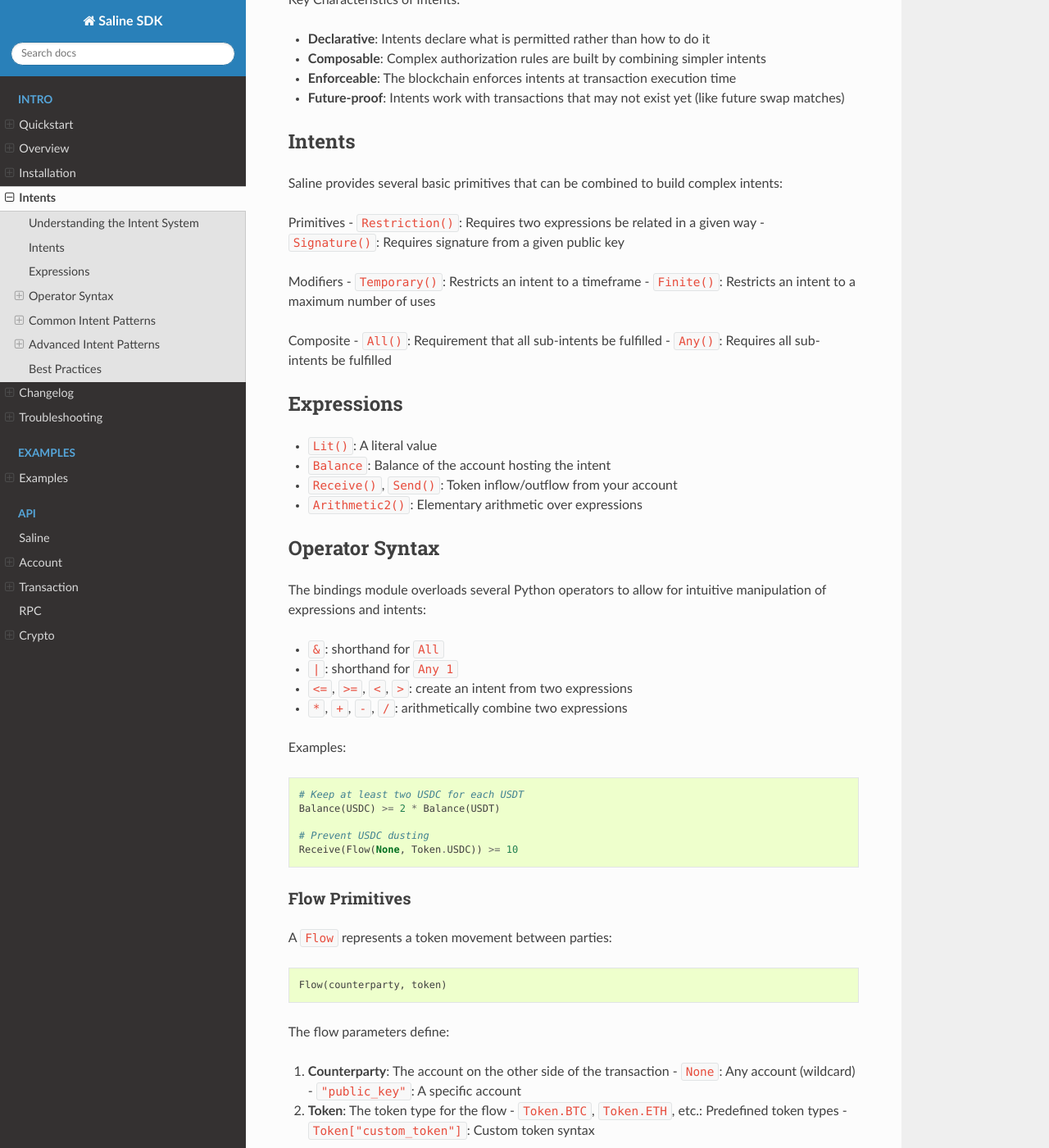
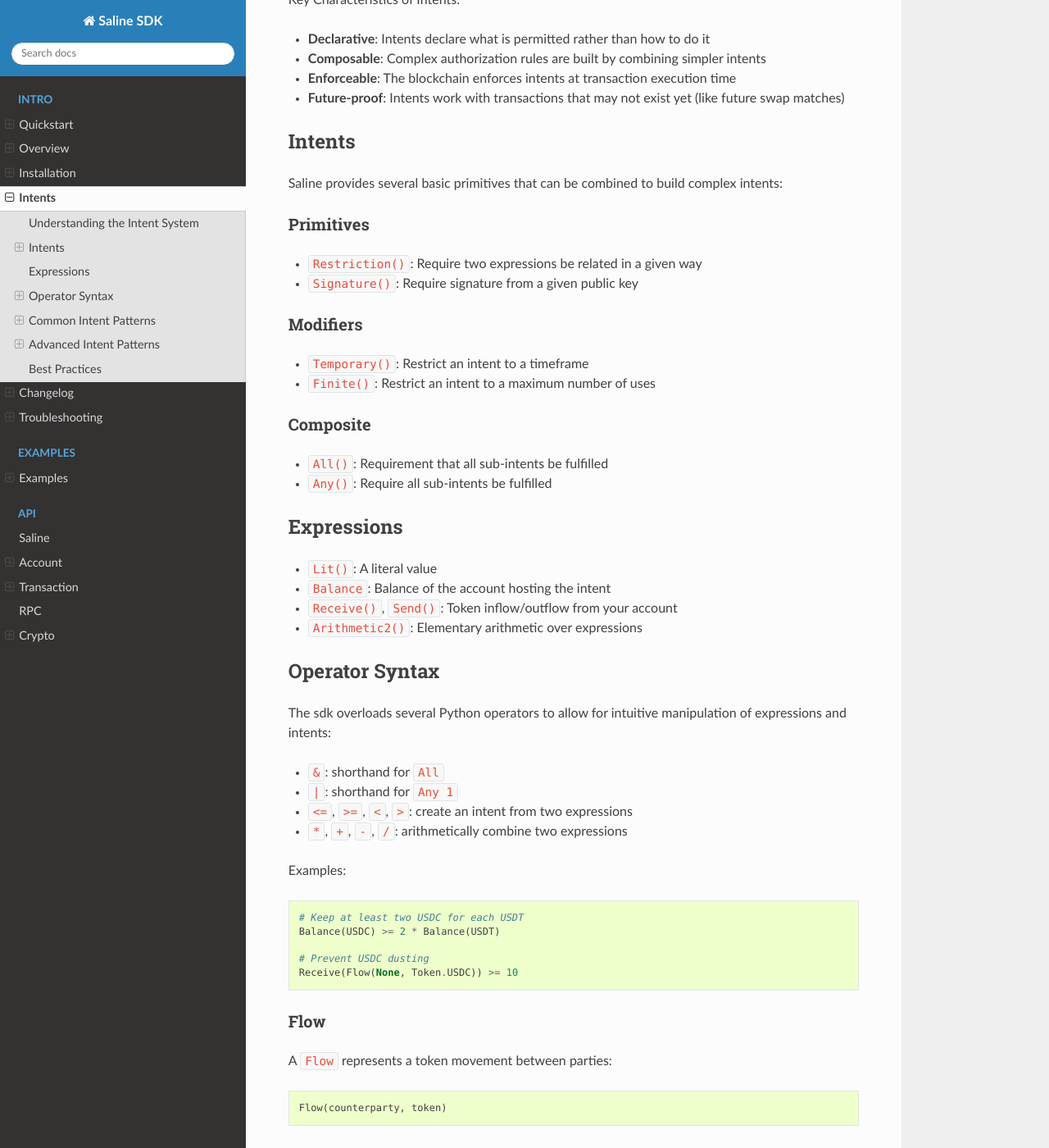
Before and after one commit to risingsealabs/saline-sdk, a Sphinx documentation site: the page built from docs/intents.rst, in a window 1280 px wide and 1400 px high, scrolled down 371 px. Shown: the whole window at 82% size. Built offline with Sphinx 7.4.7 and the Read the Docs theme 3.1.0, drawn with Linux system fonts in a browser that asks for light colours; the version number is read from the project's files by our own code; some of the changed text lies outside the part shown.

Commit message:
Minor tutorial tweaks

```diff
--- a/docs/intents.rst
+++ b/docs/intents.rst
@@ -20,16 +20,19 @@ Intents
 Saline provides several basic primitives that can be combined to build complex intents:
 
 Primitives
-- ``Restriction()``: Requires two expressions be related in a given way
-- ``Signature()``: Requires signature from a given public key
+--------------
+- ``Restriction()``: Require two expressions be related in a given way
+- ``Signature()``: Require signature from a given public key
 
 Modifiers
-- ``Temporary()``: Restricts an intent to a timeframe
-- ``Finite()``: Restricts an intent to a maximum number of uses
+--------------
+- ``Temporary()``: Restrict an intent to a timeframe
+- ``Finite()``: Restrict an intent to a maximum number of uses
 
 Composite
+--------------
 - ``All()``: Requirement that all sub-intents be fulfilled
-- ``Any()``: Requires all sub-intents be fulfilled
+- ``Any()``: Require all sub-intents be fulfilled
 
 
 Expressions
@@ -42,7 +45,7 @@ Expressions
 Operator Syntax
 =============
 
-The bindings module overloads several Python operators to allow for intuitive manipulation of expressions and intents:
+The sdk overloads several Python operators to allow for intuitive manipulation of expressions and intents:
 
 - ``&``: shorthand for ``All``
 - ``|``: shorthand for ``Any 1``
@@ -59,7 +62,7 @@ Examples:
     # Prevent USDC dusting
     Receive(Flow(None, Token.USDC)) >= 10
 
-Flow Primitives
+Flow
 --------------
 
 A ``Flow`` represents a token movement between parties:
@@ -71,12 +74,11 @@ A ``Flow`` represents a token movement between parties:
 The flow parameters define:
 
 1. **Counterparty**: The account on the other side of the transaction
-   - ``None``: Any account (wildcard)
-   - ``"public_key"``: A specific account
+  - ``None``: Any account
+  - ``"public_key"``: A specific account
 
 2. **Token**: The token type for the flow
-   - ``Token.BTC``, ``Token.ETH``, etc.: Predefined token types
-   - ``Token["custom_token"]``: Custom token syntax
+  - ``Token.BTC``, ``Token.ETH``, etc.
 
 Examples:
 
@@ -122,8 +126,6 @@ Multi-Signature Intent Pattern
 
     # Create a 2-of-3 multisig intent
     multisig_intent = Any(2, [sig1, sig2, sig3])
-
-This intent requires at least 2 signatures from the 3 defined signers to authorize any transaction.
 
 Complete Swap Intent Example
 ------------------------
```
Also changed, not shown: other parts of docs/intents.rst (+2 -0 lines).
